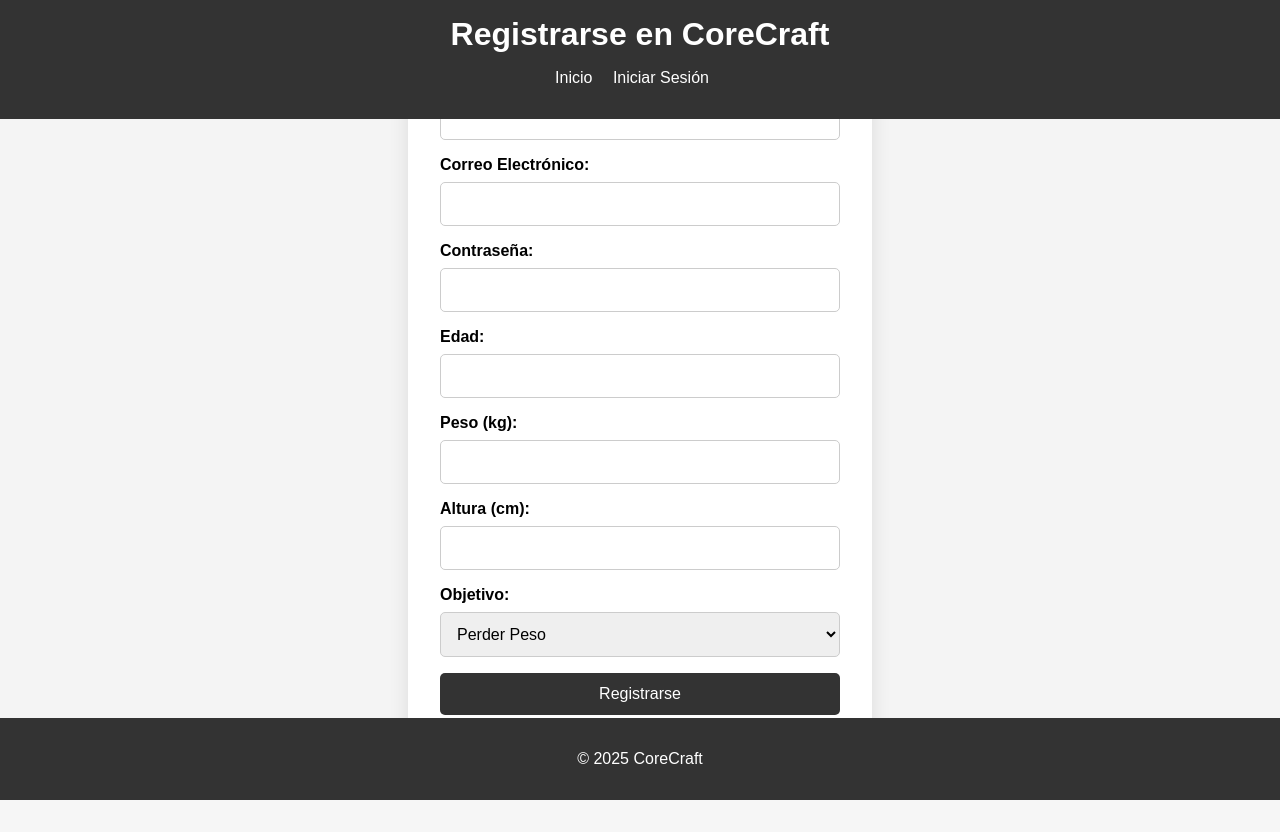
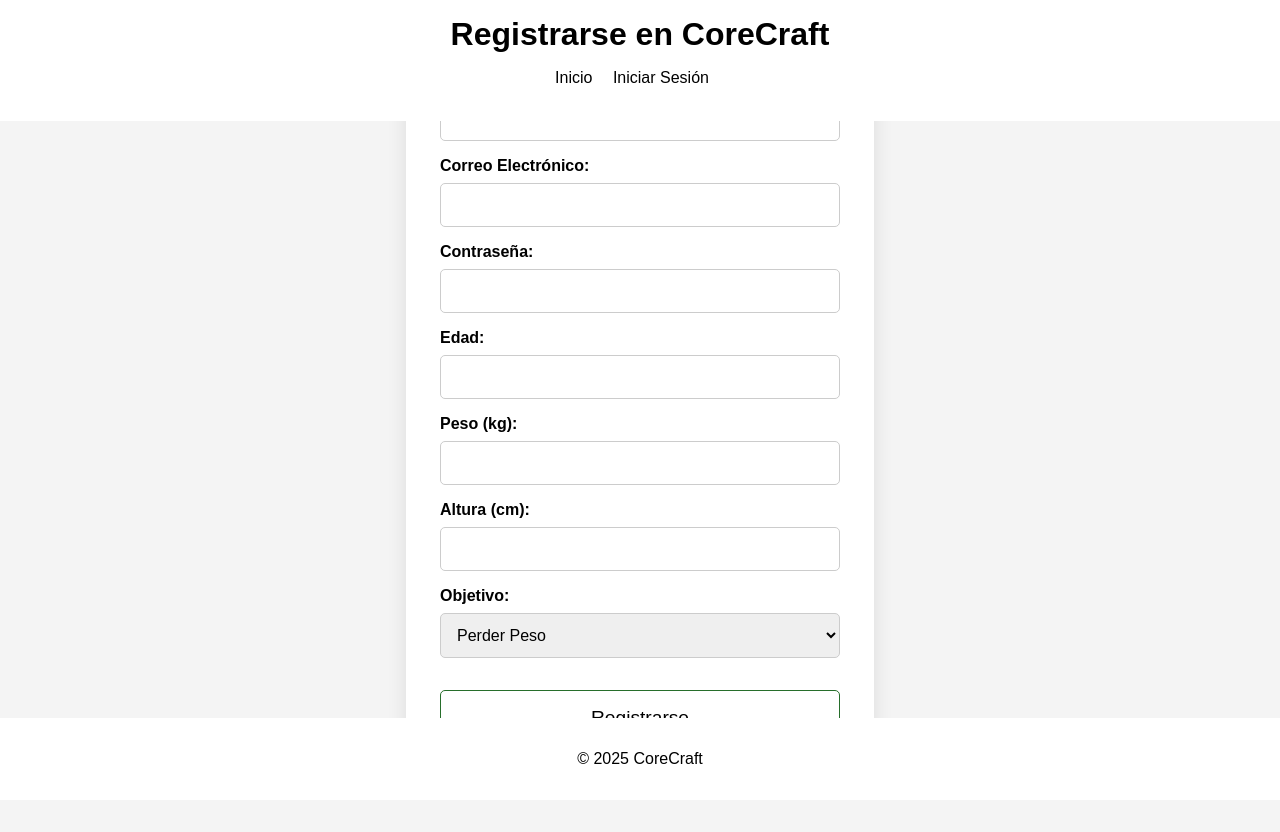
Before and after one commit to VictorArdite/corecraft, a PHP site: page /index.php?action=register in a window 1280 px wide. Before the commit the page ends 800 px from the top, so only its background shows below. Run offline with PHP 8.4, Linux system fonts and the light colour scheme.

Commit message:
Registro
Solo he editado el styles pq el proyecto lo empezamos sin utilizar el gitkraken, y el html ya estaba hecho

```diff
--- a/public/css/styles.css
+++ b/public/css/styles.css
@@ -1,3 +1,4 @@
+/* Estilo General */
 body {
     font-family: Arial, sans-serif;
     margin: 0;
@@ -10,22 +11,25 @@ body {
 }
 
 header {
-    background-color: #333;
+    background-color: #ffffff; /* Fondo blanco para la barra de navegación */
     color: #fff;
     padding: 1rem 0;
     text-align: center;
     width: 100%;
     position: fixed;
     top: 0;
+    border-bottom: 2px solid #fff; /* Borde superior blanco */
 }
 
 header h1 {
     margin: 0;
+    color: #000; /* Título en color negro */
 }
 
 nav ul {
     list-style: none;
     padding: 0;
+    text-align: center;
 }
 
 nav ul li {
@@ -34,26 +38,35 @@ nav ul li {
 }
 
 nav ul li a {
-    color: #fff;
+    color: #000; /* Enlaces en negro */
     text-decoration: none;
+    transition: color 0.3s ease; /* Transición suave */
 }
 
+/* Hover para los botones de navegación */
+nav ul li a:hover {
+    color: #276e2b; /* Cambio a verde fuerte cuando se pasa por encima */
+}
+
+/* Ajustamos el contenedor principal (main) */
 main {
     padding: 2rem;
     display: flex;
     justify-content: center;
-    align-items: center;
-    height: calc(100vh - 160px); /* Ajustar la altura para incluir el header y footer */
+    align-items: center; /* Centra el contenido tanto vertical como horizontalmente */
+    min-height: 100vh; /* Asegura que el main tenga la altura completa de la ventana */
     width: 100%;
 }
 
+/* Sección del formulario ajustada */
 section {
     background-color: #fff;
-    padding: 2rem;
+    padding: 3rem 2rem 2rem 2rem; /* Aumentamos el padding superior para darle más espacio arriba */
     border-radius: 10px;
     box-shadow: 0 0 20px rgba(0, 0, 0, 0.1);
     max-width: 400px;
     width: 100%;
+    border: 2px solid #fff; /* Borde blanco para la sección principal */
 }
 
 form {
@@ -66,37 +79,57 @@ form label {
     font-weight: bold;
 }
 
-form input, form select, form button {
+form input, form select {
     margin-bottom: 1rem;
     padding: 0.75rem;
-    border: 1px solid #ccc;
+    border: 1px solid #ccc; /* Bordes grises para los campos */
     border-radius: 5px;
     font-size: 1rem;
 }
 
-form input:focus, form select:focus {
-    border-color: #333;
-    outline: none;
+/* Botones generales */
+form button {
+    background-color: #ffffff;
+    color: #000; /* Texto negro */
+    border: 1px solid #276e2b; /* Borde verde */
+    cursor: pointer;
+    transition: color 0.3s ease, background-color 0.3s ease; /* Transición de color y fondo */
+    padding: 1rem;
+    border-radius: 5px;
+    font-size: 1.2rem;
+    width: 100%;
+    margin-top: 1rem;
 }
 
-form button {
-    background-color: #333;
-    color: #fff;
-    border: none;
-    cursor: pointer;
-    transition: background-color 0.3s ease;
+/* Efecto hover para botones */
+form button:hover {
+    color: #fff; /* Texto blanco cuando se pasa el ratón */
+    background-color: #276e2b; /* Fondo verde fuerte cuando se pasa el ratón */
 }
 
-form button:hover {
-    background-color: #555;
-}
-
+/* Footer */
 footer {
     text-align: center;
     padding: 1rem 0;
-    background-color: #333;
+    background-color: #ffffff; /* Fondo blanco */
     color: #fff;
     position: fixed;
     width: 100%;
     bottom: 0;
 }
+
+/* Cambio de color del texto en el pie de página */
+footer p {
+    color: #000; /* Texto negro para el pie de página */
+}
+
+/* Cambiar color del título de las secciones */
+h2, h3, h4 {
+    color: #000; /* Títulos en color negro */
+    transition: color 0.3s ease; /* Transición suave para el cambio de color */
+}
+
+/* Hover para los títulos */
+h2:hover, h3:hover, h4:hover {
+    color: #276e2b; /* Cambio a verde fuerte al pasar por encima */
+}
```
